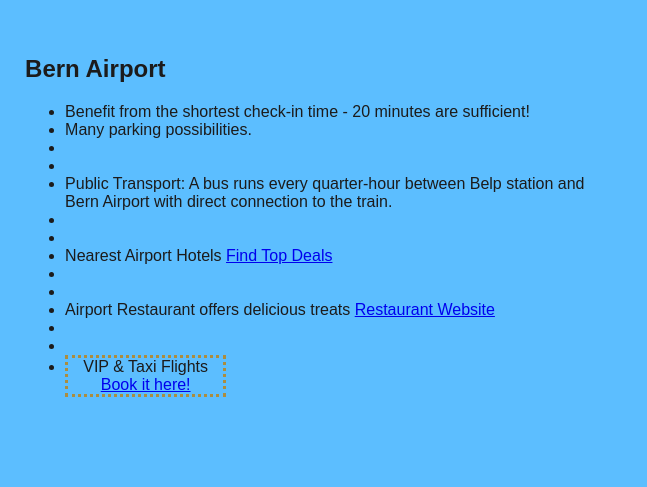
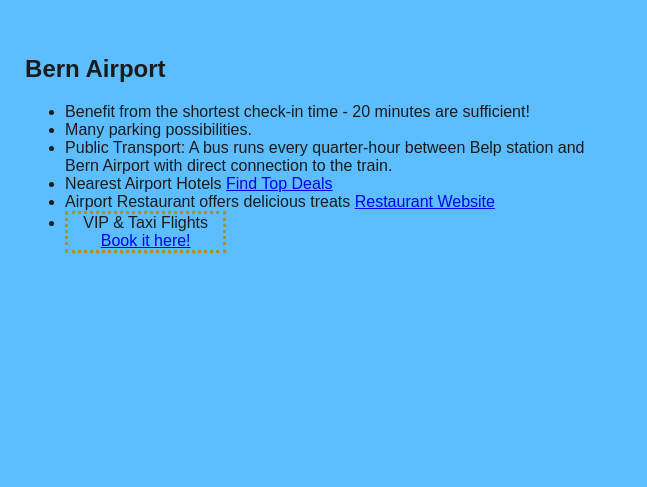
Before and after one commit to mat1177/My-Portfolio, a plain HTML site: page airport.html in a window 1280 px wide. Shown: the part 245-732 px from the top of the page, 0-647 px from the left. Drawn offline with Linux system fonts and the light colour scheme; a script that the page names is missing.

Commit message:
Update airport.html

```diff
--- a/airport.html
+++ b/airport.html
@@ -34,14 +34,10 @@
                 <li>Benefit from the shortest check-in time - 20 minutes are sufficient!</li>
 
                 <li>Many parking possibilities.</li>
-                <li>&nbsp;<li>
                 <li>Public Transport: A bus runs every quarter-hour between Belp station and Bern Airport with direct connection to the train.</li>
-                <li>&nbsp;<li>
                 <li>Nearest Airport Hotels <a href="https://www.booking.com/airport/ch/brn.en-gb.html" target="_blank">Find Top Deals</a></li>
-                <li>&nbsp;<li>
                 <li>Airport Restaurant offers delicious treats <a href="https://charlybistro.ch/en/" target="_blank">Restaurant Website</a></li>
-                <li>&nbsp;<li>
-                <li class="heli">VIP & Taxi Flights</i> <br>
+                <li class="heli">VIP & Taxi Flights</i>
                 <a href="https://www.swisshelicopter.ch/en/services/passenger-flights/taxi-vip" target="_blank">Book it here!</a></li>
             </ul>
             </section>
```
